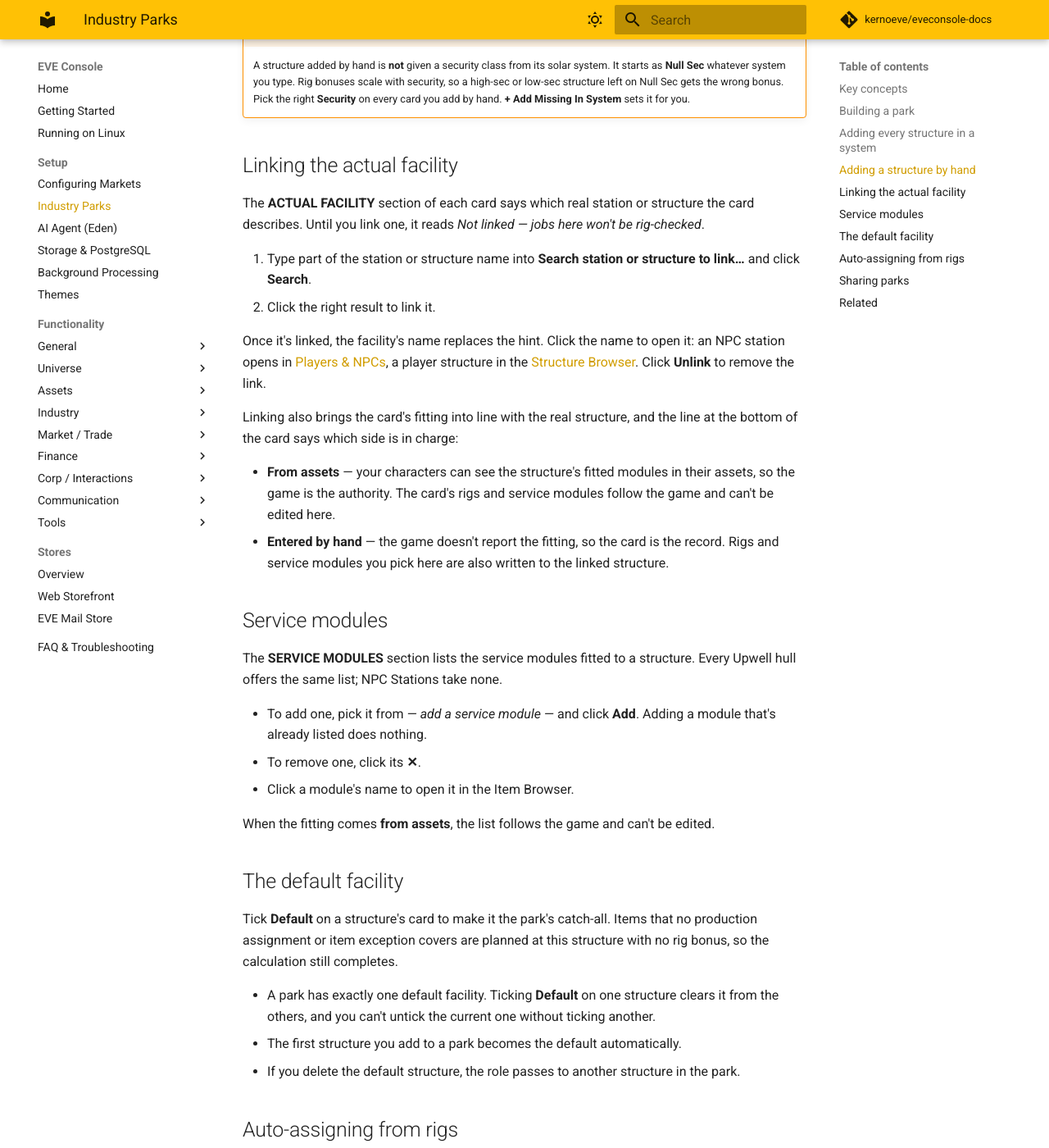
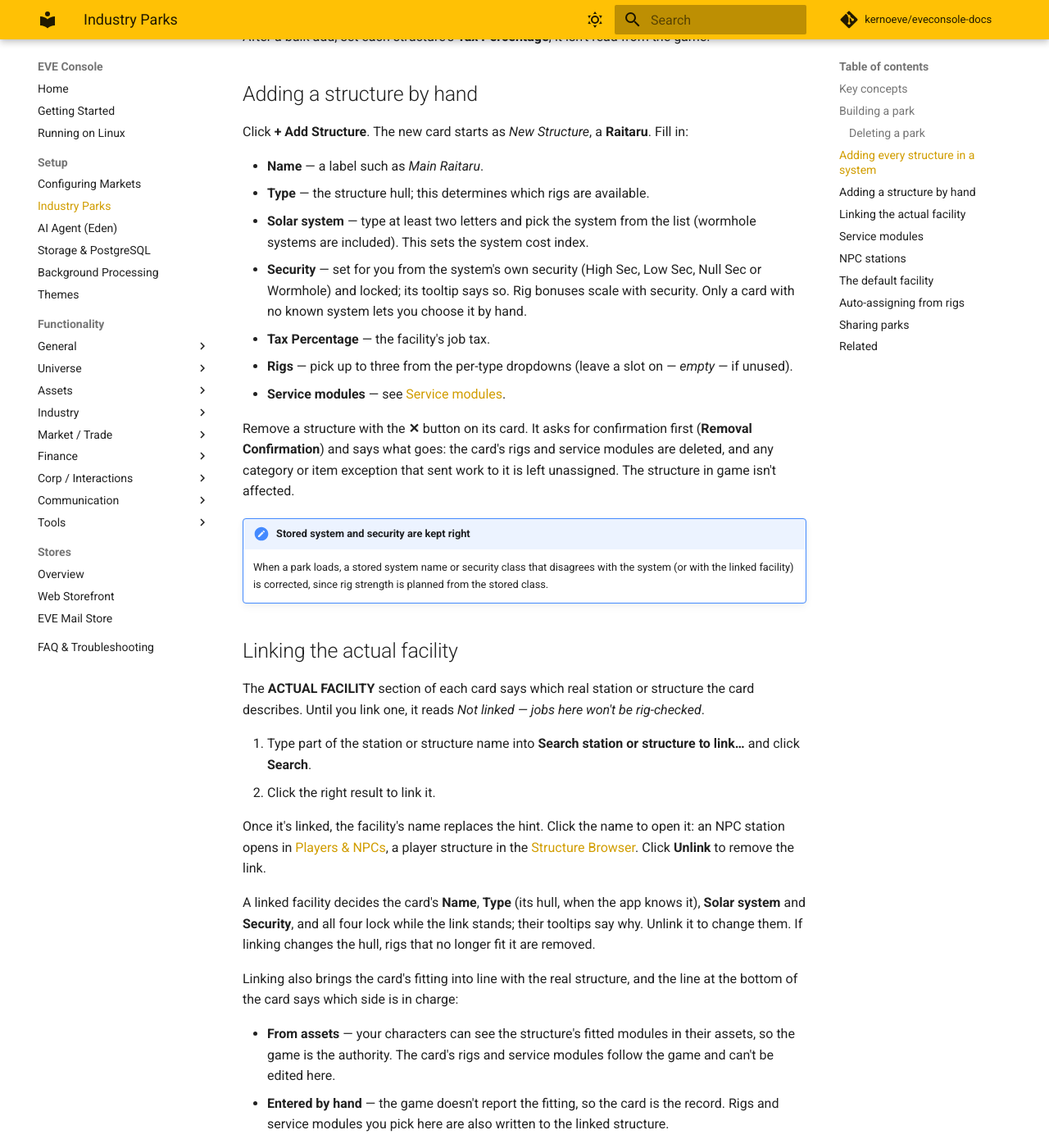
Before and after one commit to kernoeve/eveconsole-docs, an MkDocs documentation site: the page built from docs/industry-parks.md, in a window 1280 px wide and 1400 px high, scrolled down 2697 px. Shown: the whole window at 82% size. Built offline with MkDocs 1.6.1 and Material for MkDocs 9.7.7, drawn with Linux system fonts in a browser that asks for light colours; comment, search, counter and statistics services are not loaded; some of the changed text lies outside the part shown.

Commit message:
Industry Parks: system list sets security, linked facilities lock, NPC stations, confirmations, catch-all
Co-Authored-By: Claude Opus 5.5 <noreply@anthropic.com>

```diff
--- a/docs/industry-parks.md
+++ b/docs/industry-parks.md
@@ -18,15 +18,16 @@ Open **Indy Parks** from the left sidebar under the **Industry** group.
   tax %**, up to **three rig slots**, and any number of **service modules**. The
   available rigs adapt to the structure type — engineering complexes
   (Raitaru/Azbel/Sotiyo) offer manufacturing rigs sized to the hull; refineries
-  (Athanor/Tatara) offer reaction and reprocessing rigs; NPC Stations take no rigs
-  or service modules.
+  (Athanor/Tatara) offer reaction and reprocessing rigs; NPC Stations take no rigs,
+  and their service modules are the station's own (see [NPC stations](#npc-stations)).
 - **Actual facility** — the real in-game station or structure a park structure
   describes. Linking one lets EVE Console check the industry jobs running there
   against your rigs, and keeps the park's fitting in step with the real structure.
 - **Default facility** — each park has exactly one structure ticked **Default**:
-  its catch-all. Any item that no production assignment covers is planned there,
-  with **no rig bonus**, so a calculation still completes instead of failing. This
-  is separate from the park-level **★ Set Default**.
+  its catch-all. Any category left unassigned, and any item that no production
+  assignment covers, is planned there — with that system's cost index, the
+  structure's tax and its hull's role bonus, but **no rig bonus**. This is separate
+  from the park-level **★ Set Default**.
 - **Production assignments** — map each production **category** (Large Ships,
   Capital Components, Ammo and Charges, the various reaction and reprocessing
   categories, etc.) to the structure that handles it.
@@ -45,7 +46,8 @@ and the build-cost floor in [market pricing](configuring-markets.md).
 ## Building a park
 
 1. In **Indy Parks**, click **+ New Park**. It appears in the list on the left;
-   select it to edit. Rename it in the **Park Name** box at the top.
+   select it to edit. Rename it in the **Park Name** box at the top. The first park
+   you add (or import) becomes the default park automatically.
 2. Add your structures. There are two ways, and you can mix them:
     - **A whole system at once** — see [Adding every structure in a
       system](#adding-every-structure-in-a-system) below. This is the quickest way
@@ -53,7 +55,8 @@ and the build-cost floor in [market pricing](configuring-markets.md).
     - **One at a time** — click **+ Add Structure** and fill in the card, as
       described in [Adding a structure by hand](#adding-a-structure-by-hand).
 3. Under **Production Assignments**, set each category's dropdown to the structure
-   that produces it. Leave a category on *— not assigned —* if you don't build it.
+   that produces it. A category left on *— not assigned —* is planned at the park's
+   [default facility](#the-default-facility).
    Click **Auto-assign from rigs** to fill the empty categories for you (see
    [Auto-assigning from rigs](#auto-assigning-from-rigs)).
 4. (Optional) Under **Item Exceptions**, type an item name into the search box,
@@ -62,6 +65,20 @@ and the build-cost floor in [market pricing](configuring-markets.md).
 5. Check which structure is ticked **Default**. It's the catch-all for anything
    left unassigned.
 6. To make this the park used everywhere, click **★ Set Default**.
+
+The park lists in the [Production Calculator](tools/production-calculator.md) and the
+[Worklist](tools/worklist.md) update as soon as you add, rename, delete or import a park.
+
+### Deleting a park
+
+Deleting a park asks for confirmation first (**Removal Confirmation**) and says what
+goes with it: its structures with their rigs and service modules, its category
+assignments and its item exceptions. It can't be undone.
+
+- If the park was the default, the default passes to the first remaining park by
+  name, and the confirmation says which.
+- If the Worklist had the deleted park chosen, it goes back to **&lt;Default&gt;**;
+  the Production Calculator switches to the default park.
 
 <!--
   SCREENSHOT SLOTS (add files to docs/images/, then uncomment):
@@ -99,27 +116,30 @@ After a bulk add, set each structure's **Tax Percentage**; it isn't read from th
 
 ## Adding a structure by hand
 
-Click **+ Add Structure**. The new card starts as *New Structure*, a **Raitaru** in
-**Null Sec**. Fill in:
+Click **+ Add Structure**. The new card starts as *New Structure*, a **Raitaru**.
+Fill in:
 
 - **Name** — a label such as *Main Raitaru*.
 - **Type** — the structure hull; this determines which rigs are available.
-- **Solar system** and **Security** — these drive the security/system-cost
-  modifiers.
+- **Solar system** — type at least two letters and pick the system from the list
+  (wormhole systems are included). This sets the system cost index.
+- **Security** — set for you from the system's own security (High Sec, Low Sec,
+  Null Sec or Wormhole) and locked; its tooltip says so. Rig bonuses scale with
+  security. Only a card with no known system lets you choose it by hand.
 - **Tax Percentage** — the facility's job tax.
 - **Rigs** — pick up to three from the per-type dropdowns (leave a slot on
   *— empty —* if unused).
 - **Service modules** — see [Service modules](#service-modules).
 
-Remove a structure with the **✕** button on its card.
+Remove a structure with the **✕** button on its card. It asks for confirmation
+first (**Removal Confirmation**) and says what goes: the card's rigs and service
+modules are deleted, and any category or item exception that sent work to it is left
+unassigned. The structure in game isn't affected.
 
-!!! warning "Set the security class yourself"
-
-    A structure added by hand is **not** given a security class from its solar system.
-    It starts as **Null Sec** whatever system you type. Rig bonuses scale with security,
-    so a high-sec or low-sec structure left on Null Sec gets the wrong bonus. Pick the
-    right **Security** on every card you add by hand. **+ Add Missing In System** sets
-    it for you.
+!!! note "Stored system and security are kept right"
+    When a park loads, a stored system name or security class that disagrees with the
+    system (or with the linked facility) is corrected, since rig strength is planned
+    from the stored class.
 
 ## Linking the actual facility
 
@@ -135,6 +155,11 @@ Once it's linked, the facility's name replaces the hint. Click the name to open
 NPC station opens in [Players & NPCs](tools/entities.md), a player structure in the
 [Structure Browser](tools/structure-browser.md). Click **Unlink** to remove the link.
 
+A linked facility decides the card's **Name**, **Type** (its hull, when the app knows
+it), **Solar system** and **Security**, and all four lock while the link stands; their
+tooltips say why. Unlink it to change them. If linking changes the hull, rigs that no
+longer fit it are removed.
+
 Linking also brings the card's fitting into line with the real structure, and the
 line at the bottom of the card says which side is in charge:
 
@@ -148,7 +173,8 @@ line at the bottom of the card says which side is in charge:
 ## Service modules
 
 The **SERVICE MODULES** section lists the service modules fitted to a structure. Every
-Upwell hull offers the same list; NPC Stations take none.
+Upwell hull offers the same list. NPC stations work differently; see
+[NPC stations](#npc-stations).
 
 - To add one, pick it from *— add a service module —* and click **Add**. Adding a
   module that's already listed does nothing.
@@ -157,11 +183,33 @@ Upwell hull offers the same list; NPC Stations take none.
 
 When the fitting comes **from assets**, the list follows the game and can't be edited.
 
+## NPC stations
+
+A card whose **Type** is **NPC Station** takes no rigs, and its service modules and
+tax are locked:
+
+- **Service modules** stand for the station's own services. Link the station and
+  they're filled in from what it offers, as the Upwell modules that do the same job:
+
+    | Station service | Service module |
+    |---|---|
+    | Factory | Manufacturing Plant |
+    | Laboratory | Research Lab and Invention Lab |
+    | Reprocessing | Reprocessing Facility |
+    | Market | Market Hub |
+    | Cloning | Cloning Center |
+
+- **Tax Percentage** is the game's fixed **0.25%** facility tax.
+
+Industry jobs at NPC stations are never flagged as running without rigs.
+
 ## The default facility
 
-Tick **Default** on a structure's card to make it the park's catch-all. Items that no
-production assignment or item exception covers are planned at this structure with no
-rig bonus, so the calculation still completes.
+Tick **Default** on a structure's card to make it the park's catch-all. Categories
+left *— not assigned —*, and items that no production assignment or item exception
+covers, are planned at this structure: with its system's cost index, its facility tax
+and its hull's role bonus, but no rig bonus. An assignment or exception that points
+at a structure no longer in the park falls through to it too.
 
 - A park has exactly one default facility. Ticking **Default** on one structure clears
   it from the others, and you can't untick the current one without ticking another.
@@ -192,7 +240,8 @@ one back — handy for backing up a setup or sharing a corp-standard park with a
 mates. Imported parks arrive as new entries and never overwrite an existing one.
 
 The file doesn't carry each structure's tax or which one is ticked **Default**, so
-check **Tax Percentage** and **Default** after an import.
+check **Tax Percentage** and **Default** after an import. A park imported into an
+empty list becomes the default park.
 
 ## Related
 
```
